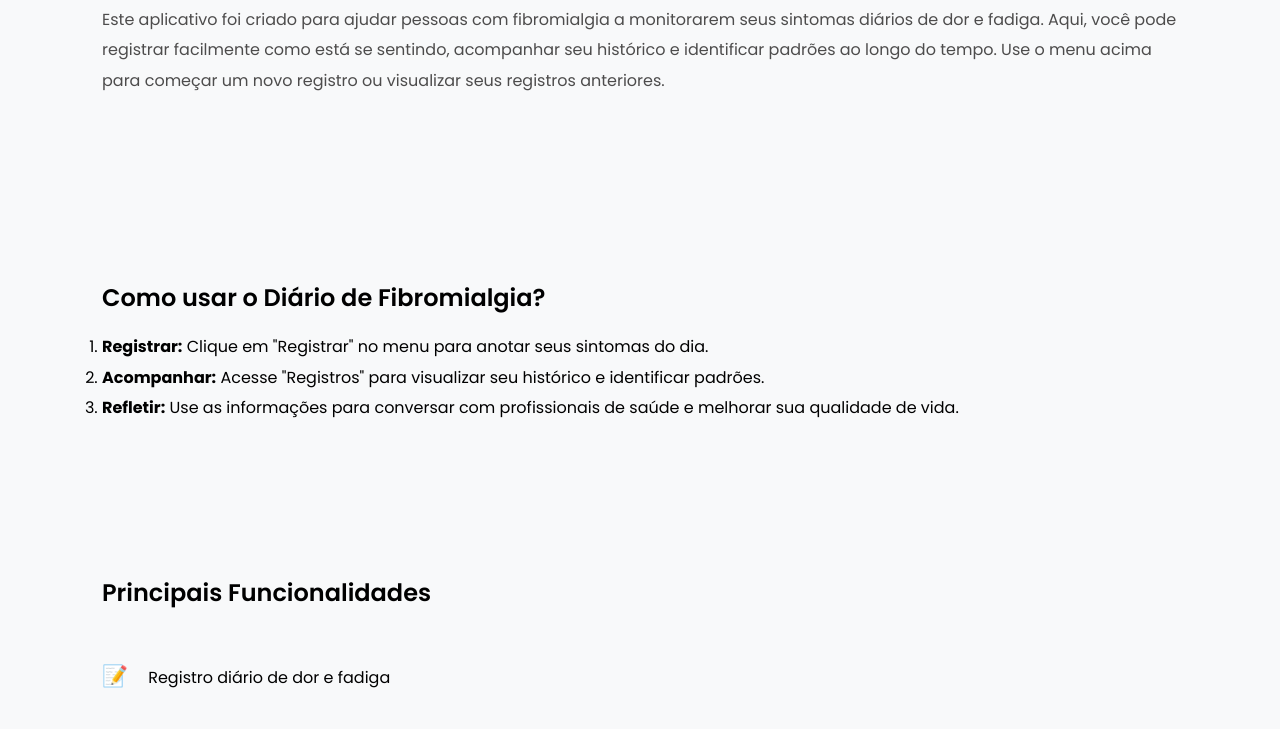
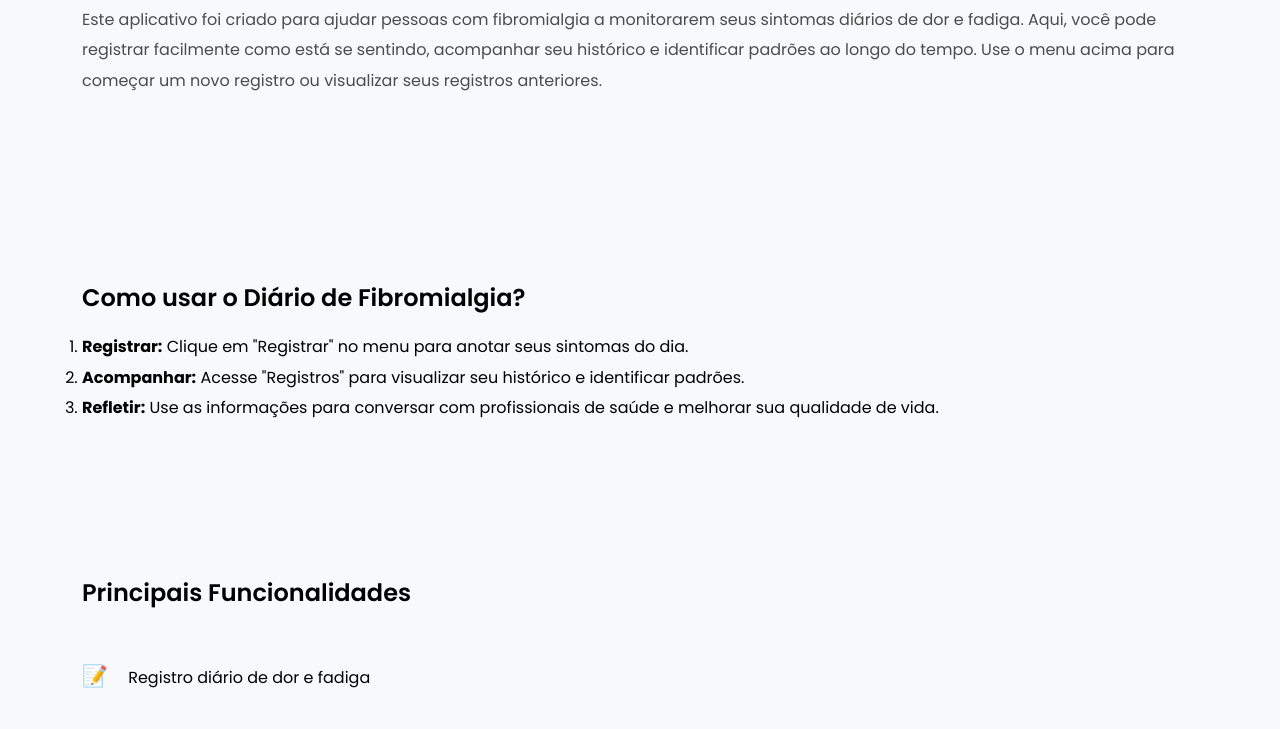
Before and after one commit to pachicodes/diario-da-fibromialgia, a website with bundled scripts: page src/index.html in a window 1280 px wide. Shown: the part 507-1236 px from the top of the page. Built offline with nearby package versions, Linux system fonts and the light colour scheme.

Commit message:
menos padding

```diff
--- a/src/assets/css/styles.css
+++ b/src/assets/css/styles.css
@@ -35,7 +35,7 @@ body {
 .container {
     max-width: 1140px;
     margin: 0 auto;
-    padding: 0 32px;
+    padding: 0 12px;
 }
 
 /* Tipografia moderna */
```
